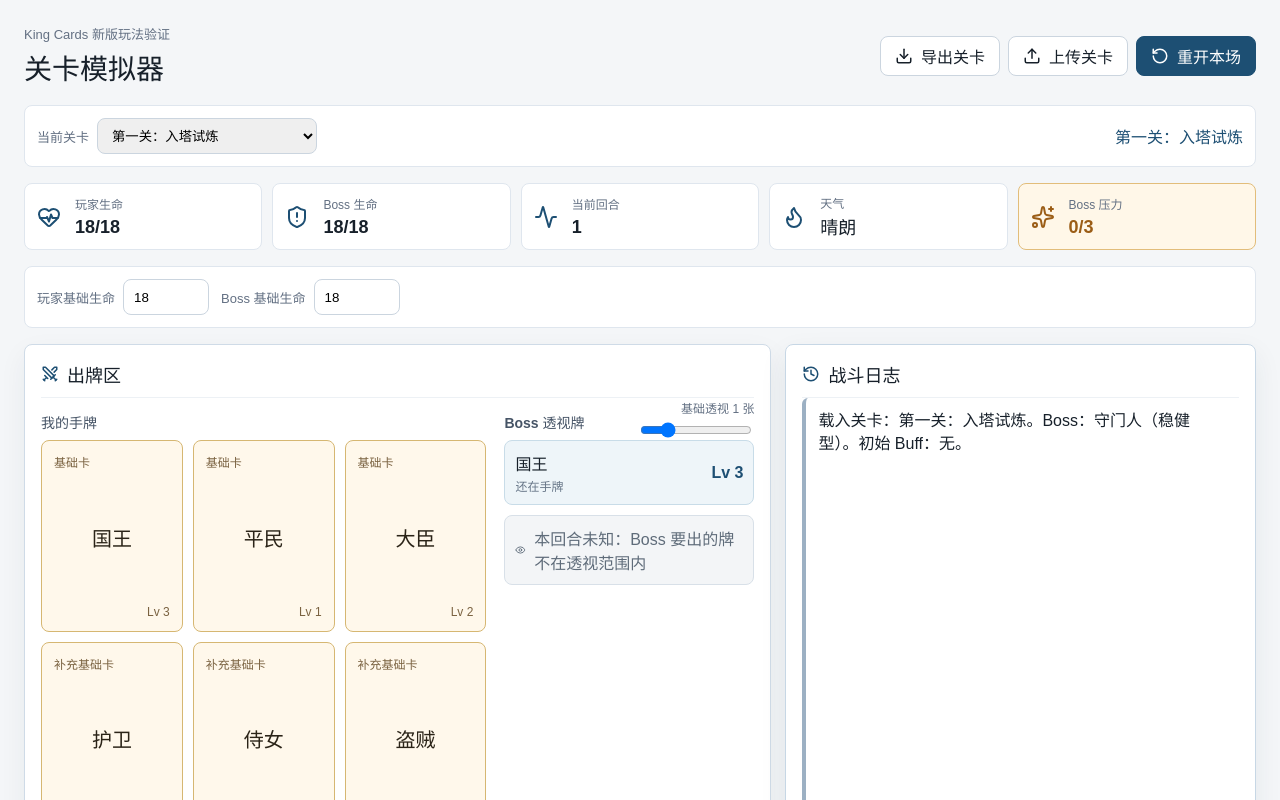
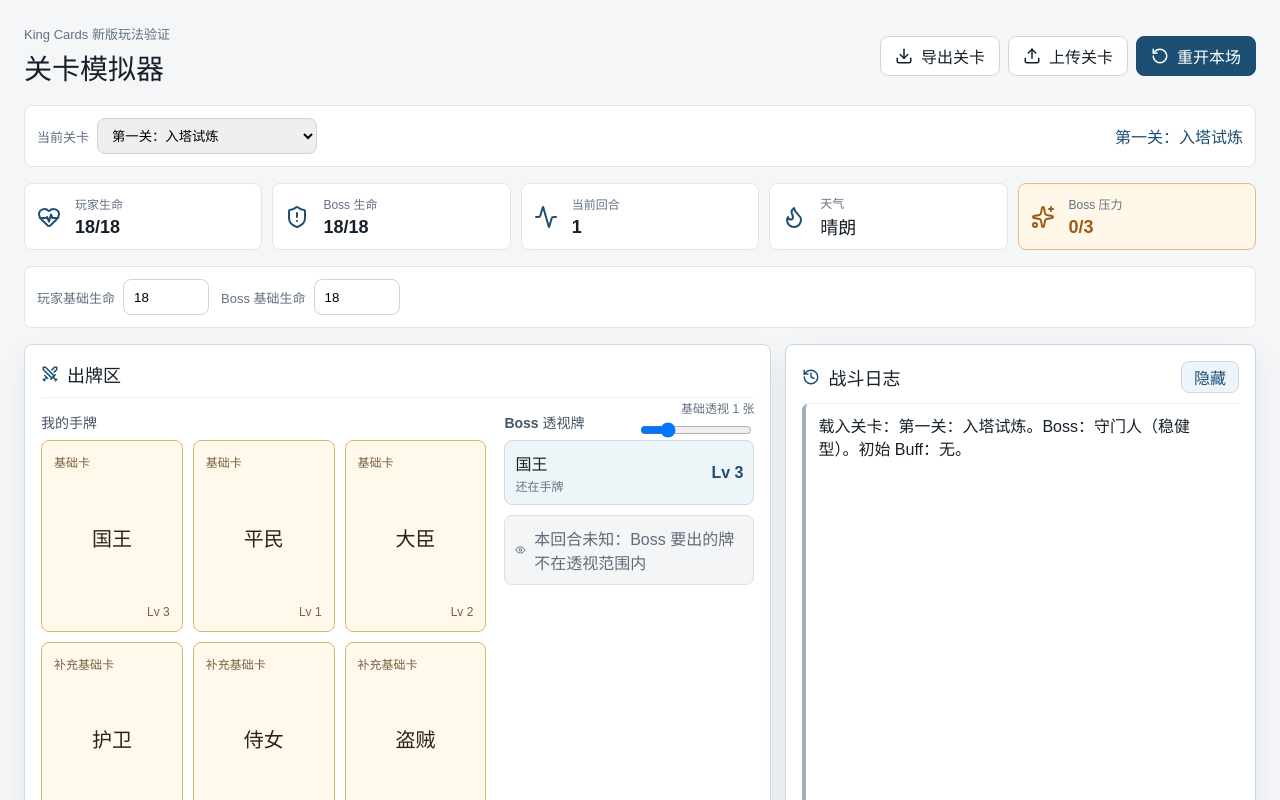
Before and after one commit to redfsz/newkingcards1, a React (Vite) app: page / in a window 1280 px wide. Shown: the top 800 px of the page. Built offline with nearby package versions, Linux system fonts and the light colour scheme.

Commit message:
战斗日志

```diff
--- a/src/App.jsx
+++ b/src/App.jsx
@@ -45,6 +45,7 @@ import {
 
 export function App() {
   const [game, setGame] = useState(() => createInitialState(levelPresets[0]));
+  const [logCollapsed, setLogCollapsed] = useState(false);
   const fileInputRef = useRef(null);
   const legalCards = useMemo(() => getLegalPlayerCards(game), [game]);
   const legalKeys = new Set(legalCards.map((card) => card.key));
@@ -225,7 +226,13 @@ export function App() {
           </div>
         </section>
 
-        <section className="panel logPanel"><div className="panelTitle"><History size={18} /><h2>战斗日志</h2></div><div className="logs">{game.logs.map((log) => <p key={log.id} className={`log ${log.tone}`}>{log.text}</p>)}</div></section>
+                <section className={`panel logPanel ${logCollapsed ? "collapsed" : ""}`}>
+          <div className="panelTitle logTitle">
+            <span><History size={18} /><h2>战斗日志</h2></span>
+            <button className="collapseButton" onClick={() => setLogCollapsed((value) => !value)}>{logCollapsed ? "展开" : "隐藏"}</button>
+          </div>
+          {!logCollapsed && <div className="logs">{game.logs.map((log) => <p key={log.id} className={`log ${log.tone}`}>{log.text}</p>)}</div>}
+        </section>
       </div>
     </main>
   );
--- a/src/styles.css
+++ b/src/styles.css
@@ -740,6 +740,35 @@ h3 {
   font-size: 12px;
 }
 
+
+.logTitle {
+  justify-content: space-between;
+}
+
+.logTitle span {
+  align-items: center;
+  display: inline-flex;
+  gap: 8px;
+}
+
+.collapseButton {
+  background: #eef4f9;
+  border: 1px solid #cbd9e5;
+  border-radius: 8px;
+  color: #1d4f73;
+  cursor: pointer;
+  min-height: 32px;
+  padding: 0 12px;
+}
+
+.logPanel.collapsed {
+  position: static;
+}
+
+.logPanel.collapsed .panelTitle {
+  border-bottom: 0;
+  padding-bottom: 0;
+}
 .logs {
   display: grid;
   gap: 8px;
```
